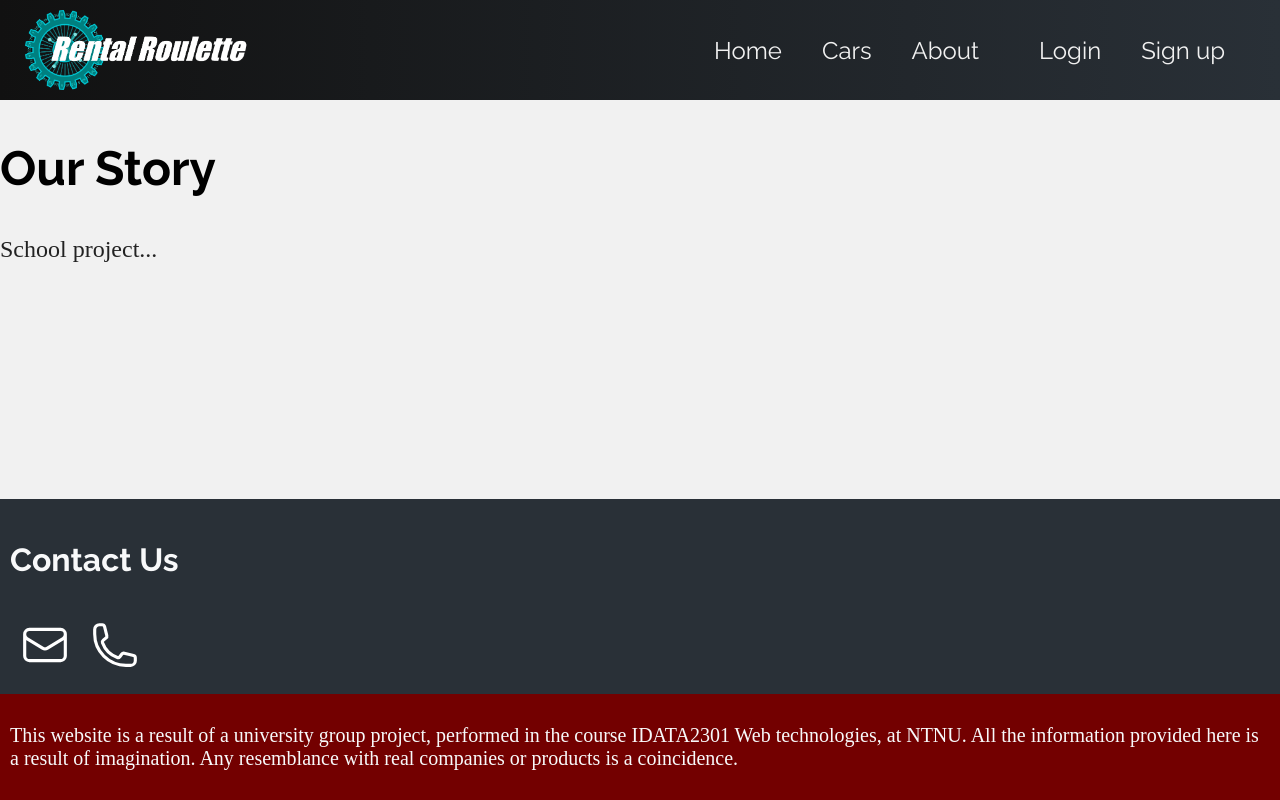
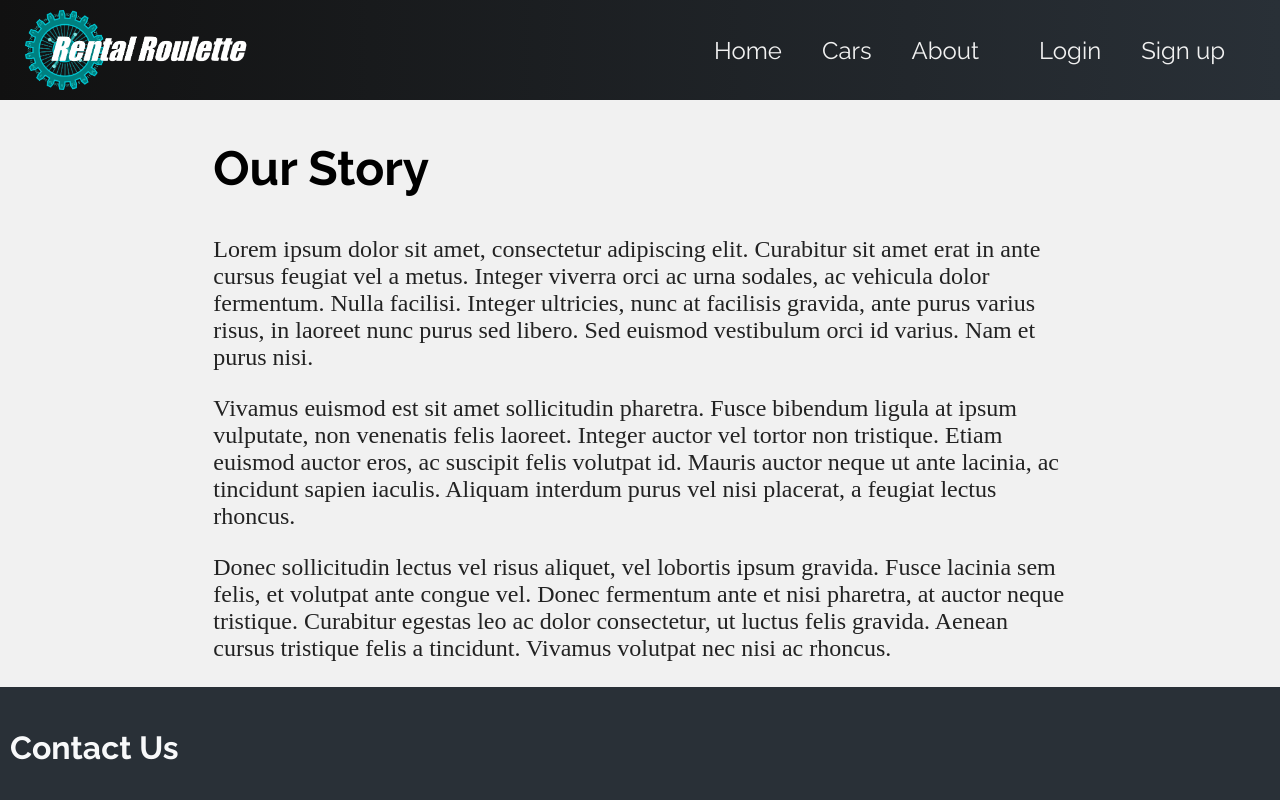
Before and after one commit to Nezerpz/IDATA2301-Project-2025, a React (Vite) app: page /about in a window 1280 px wide. Shown: the top 800 px of the page. Built offline with nearby package versions, Linux system fonts and the light colour scheme; a web font is replaced by a local one.

Commit message:
Some lorem ipsum to see how aboutpage would look

```diff
--- a/src/pages/AboutPage.jsx
+++ b/src/pages/AboutPage.jsx
@@ -4,10 +4,17 @@ function AboutPage() {
     useTitle("About");
     return(
     <div className="row">
-        <div className="col-12">
+        <div className={"col-2"}></div>
+        <div className="col-8">
             <h2>Our Story</h2>
-            <p>School project...</p>
+            <p>Lorem ipsum dolor sit amet, consectetur adipiscing elit. Curabitur sit amet erat in ante cursus feugiat vel a metus. Integer viverra orci ac urna sodales, ac vehicula dolor fermentum. Nulla facilisi. Integer ultricies, nunc at facilisis gravida, ante purus varius risus, in laoreet nunc purus sed libero. Sed euismod vestibulum orci id varius. Nam et purus nisi.</p>
+
+            <p>Vivamus euismod est sit amet sollicitudin pharetra. Fusce bibendum ligula at ipsum vulputate, non venenatis felis laoreet. Integer auctor vel tortor non tristique. Etiam euismod auctor eros, ac suscipit felis volutpat id. Mauris auctor neque ut ante lacinia, ac tincidunt sapien iaculis. Aliquam interdum purus vel nisi placerat, a feugiat lectus rhoncus.</p>
+
+            <p>Donec sollicitudin lectus vel risus aliquet, vel lobortis ipsum gravida. Fusce lacinia sem felis, et volutpat ante congue vel. Donec fermentum ante et nisi pharetra, at auctor neque tristique. Curabitur egestas leo ac dolor consectetur, ut luctus felis gravida. Aenean cursus tristique felis a tincidunt. Vivamus volutpat nec nisi ac rhoncus.</p>
+
         </div>
+        <div className={"col-2"}></div>
     </div>
 )
 }
```
